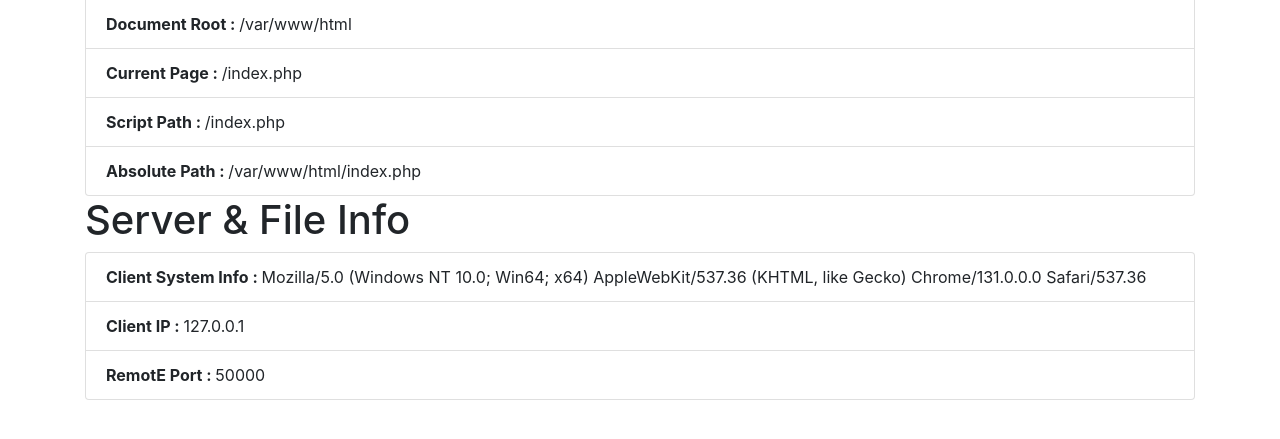
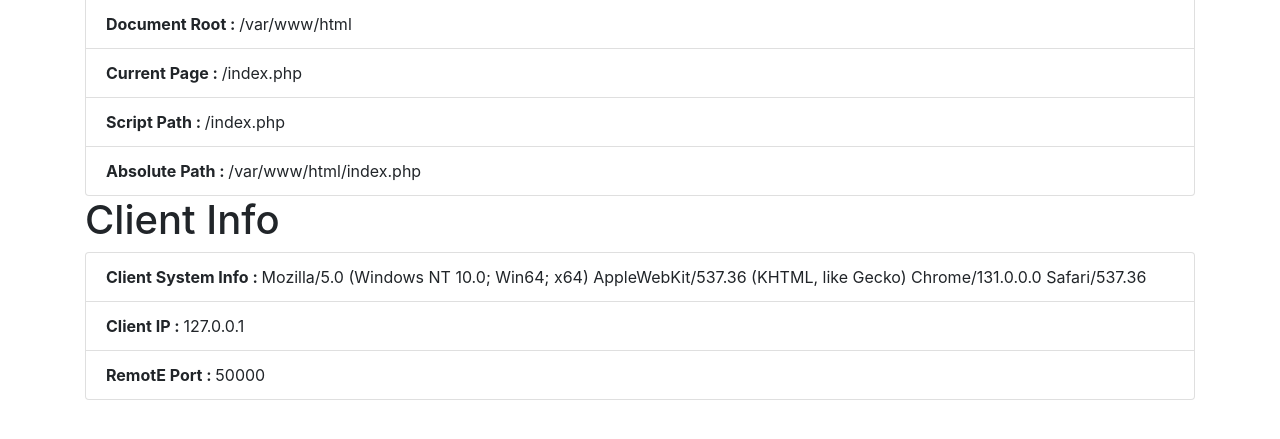
Before and after one commit to ShakilAhmedShaj/basic_PHP, a PHP site: page / in a window 1280 px wide. Shown: the part 204-643 px from the top of the page. Run offline with PHP 8.4, Linux system fonts and the light colour scheme; some libraries are stand-ins or nearby versions.

Commit message:
Client Added

```diff
--- a/ServerInfo/index.php
+++ b/ServerInfo/index.php
@@ -28,7 +28,7 @@
         <?php endif; ?>
 
 
-        <h1>Server & File Info</h1>
+        <h1>Client Info</h1>
 
         <?php if ($client) : ?>
             <ul class="list-group">
```
